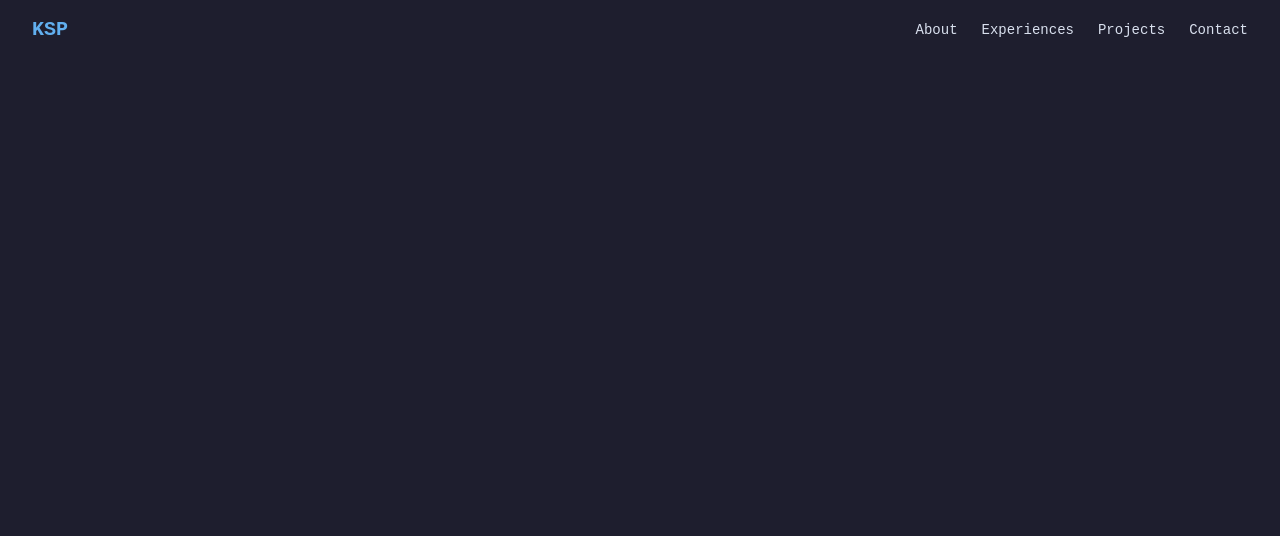
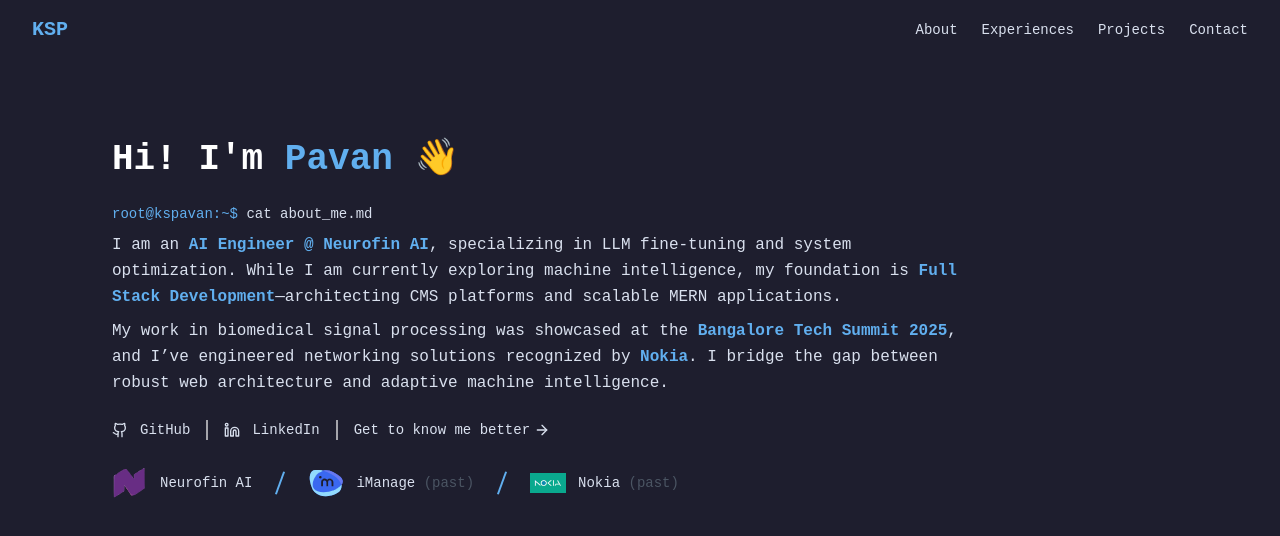
Before and after one commit to PavanBhat007/cms-portfolio, a Next.js app: page / in a window 1280 px wide. Shown: the top 536 px of the page. Built offline with nearby package versions, Linux system fonts and the light colour scheme.

Commit message:
fix: main page.js changes

```diff
--- a/app/(public)/page.tsx
+++ b/app/(public)/page.tsx
@@ -2,11 +2,14 @@
 import Navbar from "../../components/Navbar";
 import { ArrowRight, GithubIcon, LinkedinIcon } from "lucide-react";
 import Image from "next/image";
+import { Hero } from "../../components/Hero";
+import { Projects } from "../../components/Projects";
 
 export const Portfolio = () => {
   return (
     <div>
       <Navbar />
+      <Hero />
     </div>
   );
 };
--- /dev/null
+++ b/components/Projects.tsx
@@ -0,0 +1,7 @@
+import React from 'react'
+
+export const Projects = () => {
+  return (
+    <div>Projects</div>
+  )
+}
```
